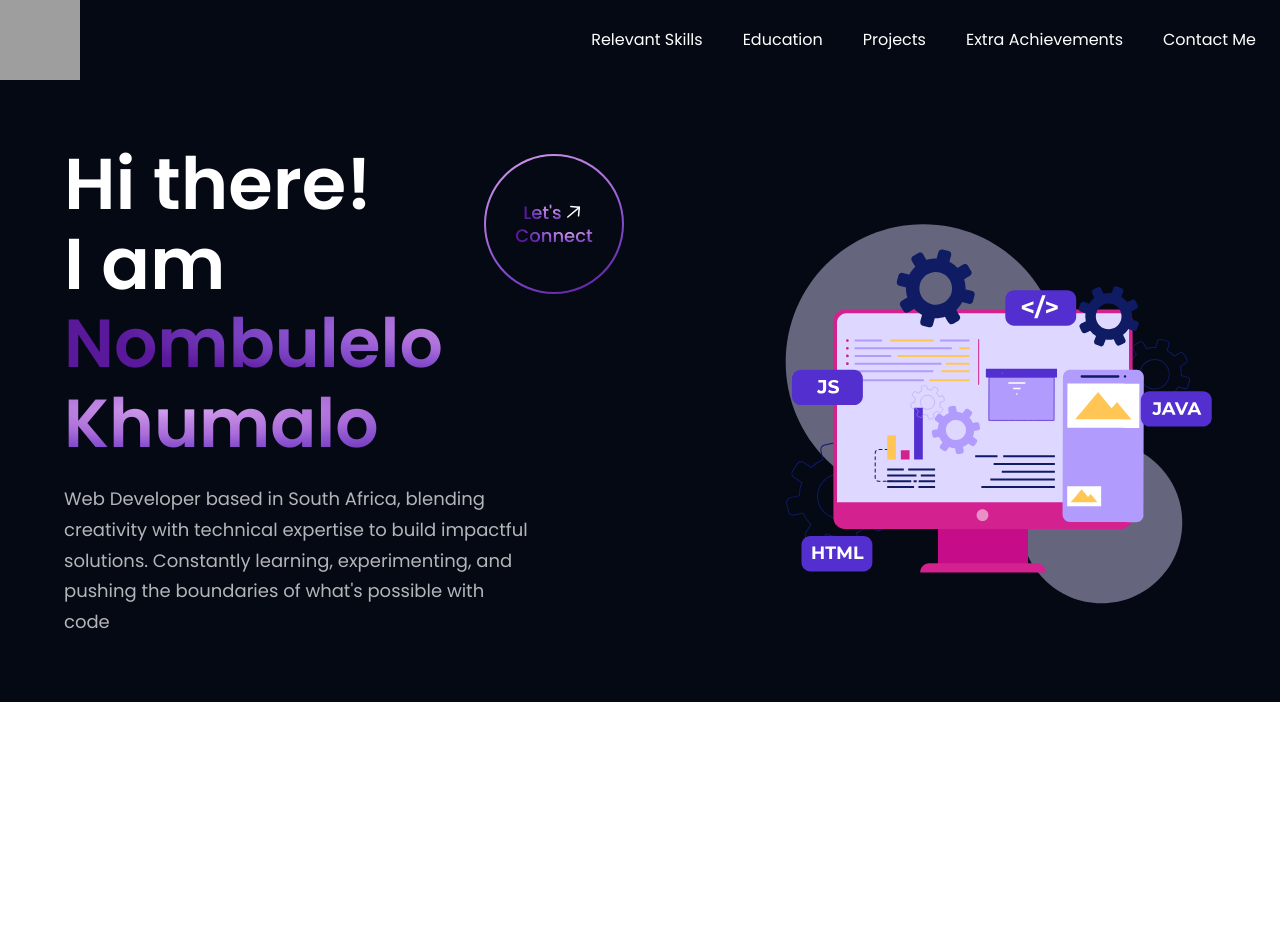
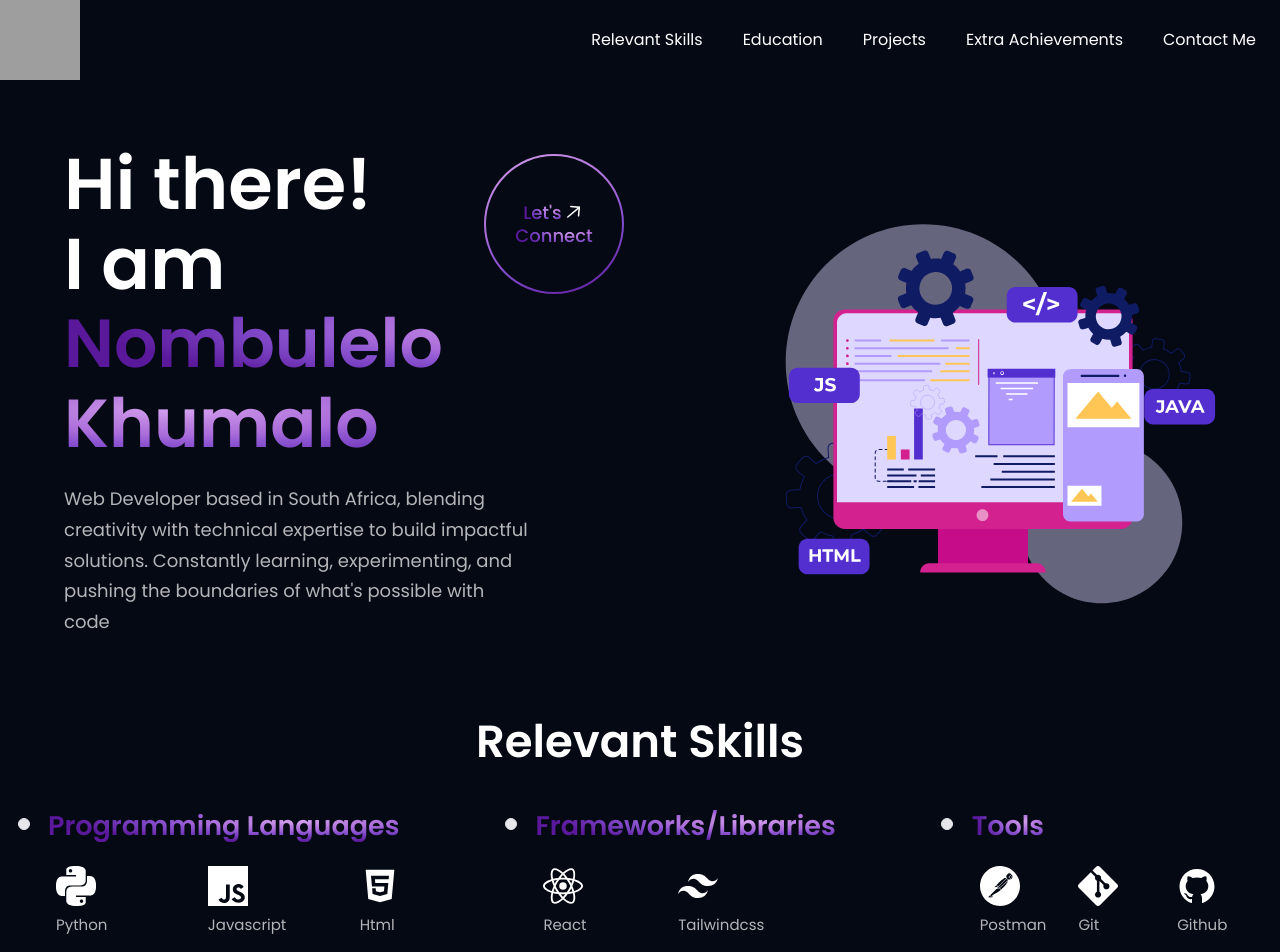
Before and after one commit to Nombulelo-Khumalo/personal-portfolio, a React (Vite) app: page / in a window 1280 px wide. Shown: the top 952 px of the page. Before the commit the page ends 800 px from the top, so only its background shows below. Built offline with nearby package versions, Linux system fonts and the light colour scheme; grey boxes are pictures that could not be loaded.

Commit message:
Added Skills file

```diff
--- a/package.json
+++ b/package.json
@@ -11,6 +11,7 @@
   },
   "dependencies": {
     "axios": "^1.7.9",
+    "framer-motion": "^11.13.1",
     "react": "^18.3.1",
     "react-dom": "^18.3.1",
     "react-icons": "^5.4.0",
--- a/src/App.jsx
+++ b/src/App.jsx
@@ -1,5 +1,6 @@
 import Navbar from "./components/Navbar";
 import Hero from "./components/Hero";
+import Skills from "./components/Skills";
 
 function App() {
   return (
@@ -7,6 +8,7 @@ function App() {
       <div>
         <Navbar />
         <Hero />
+        <Skills />
       </div>
     </div>
   );
--- a/src/assets/index.js
+++ b/src/assets/index.js
@@ -14,6 +14,7 @@ import linkedin from "./linkedin.svg";
 import nomk from "./NK.ico";
 import arrowUp from "./arrow-up.svg";
 
+
 export {
   SCLogo,
   SCBasic,
@@ -29,5 +30,6 @@ export {
   close,
   linkedin,
   nomk,
-  arrowUp
+  arrowUp,
+
 };
--- /dev/null
+++ b/src/components/Skills.jsx
@@ -0,0 +1,66 @@
+import React from "react";
+import { skills } from "../constants";
+import { motion } from "framer-motion";
+
+export const SkillIcon = ({ icon: Icon, name, hoverColor }) => {
+  if (!Icon) {
+    console.error("Icon is not valid!", name);
+    return null;
+  }
+
+  return (
+    <div className="flex flex-col ">
+      <span
+        className={`text-white cursor-pointer text-[30px] sm:text-[40px] hover:text-${hoverColor}`}
+      >
+        <Icon />
+      </span>
+      <p className="font-poppins text-dimWhite text-[12px] sm:text-[15px] mt-2">
+        {name}
+      </p>
+    </div>
+  );
+};
+
+const SkillCard = ({ title, items }) => {
+  return (
+    <motion.div
+      whileInView={{ y: [-20, 0], opacity: [0, 1] }}
+      transition={{ duration: 1 }}
+      className="mt-4 mb-6 border-gray-200 dark:border-gray-700 mx-4"
+    >
+      <div className="relative w-3 h-3 bg-gray-200 rounded-full top-5 right-[6.2px] border dark:border-gray-900 dark:bg-gray-700"></div>
+      <div className="flex flex-row items-center mr mb-6 ml-6 sm:mr-20">
+        <h4 className="font-poppins font-semibold text-[20px] sm:text-[27px] text-gradient leading-[32px]">
+          {title}
+        </h4>
+      </div>
+      <div className="grid grid-cols-3 gap-8 ml-8">
+        {items.map((item) => (
+          <SkillIcon key={item.id} {...item} />
+        ))}
+      </div>
+    </motion.div>
+  );
+};
+
+const Skills = () => {
+  return (
+    <section id="skills" className="mb-2">
+      <h1 className="heading text-center items-center justify-center">
+        Relevant Skills
+      </h1>
+      <div className="flex flex-col justify-evenly w-full items-start">
+        <motion.div
+          className={`ml-2 mb-6 flex flex-col sm:flex-row sm:flex sm:justify-evenly`}
+        >
+          {skills.map((skill) => (
+            <SkillCard key={skill.title} {...skill} />
+          ))}
+        </motion.div>
+      </div>
+    </section>
+  );
+};
+
+export default Skills;
--- a/src/constants/index.js
+++ b/src/constants/index.js
@@ -134,26 +134,31 @@ export const skills = [
         id: "pl-1",
         icon: SiPython,
         name: "Python",
+        hoverColor: "blue-500",
       },
       {
         id: "pl-2",
         icon: SiJavascript,
         name: "Javascript",
+        hoverColor: "yellow-500",
       },
       {
         id: "pl-3",
         icon: AiFillHtml5,
         name: "Html",
+        hoverColor: "orange-500",
       },
       {
         id: "pl-4",
         icon: DiCss3,
         name: "Css",
+        hoverColor: "blue-500",
       },
       {
         id: "pl-5",
         icon: DiJavascript,
         name: "ES6",
+        hoverColor: "primary",
       },
     ],
   },
@@ -169,11 +174,6 @@ export const skills = [
         id: "f-2",
         icon: SiTailwindcss,
         name: "Tailwindcss",
-      },
-      {
-        id: "f-3",
-        icon: "",
-        name: "",
       },
     ],
   },
@@ -210,11 +210,11 @@ export const skills = [
         icon: SiVite,
         name: "ViteJs",
       },
-      {
-        id: "t-7",
-        icon: "",
-        name: "Tkinter",
-      },
+      // {
+      //   id: "t-7",
+      //   icon: "",
+      //   name: "Tkinter",
+      // },
     ],
   },
 ];
--- a/src/index.css
+++ b/src/index.css
@@ -54,6 +54,16 @@
   );
 }
 
+.heading {
+  display: flex;
+  flex: 1;
+  font-family: "poppins", sans-serif;
+  font-weight: 600;
+  font-size: 45px;
+  line-height: 80px;
+  color: white;
+}
+
 .sidebar {
   -webkit-animation: slide-top 0.5s cubic-bezier(0.25, 0.46, 0.45, 0.94) both;
   animation: slide-top 0.5s cubic-bezier(0.25, 0.46, 0.45, 0.94) both;
--- a/src/styles.js
+++ b/src/styles.js
@@ -19,14 +19,17 @@ const styles = {
 };
 
 export const layout = {
-  section: `flex md:flex-row flex-col ${styles.paddingY}`,
+  section: `flex flex-col md:flex-row ${styles.paddingY} justify-center items-start`,
+  // section: `flex md:flex-row flex-col ${styles.paddingY}`,
   sectionReverse: `flex md:flex-row flex-col-reverse ${styles.paddingY}  `,
 
   sectionImgReverse: `flex-1 flex ${styles.flexCenter} md:mr-10 mr-0 md:mt-0 mt-10 relative`,
   sectionImg: `flex-1 flex ${styles.flexCenter} md:ml-10 ml-0 md:mt-0 mt-10 relative`,
   sectionImgReverseEnd: `flex-1 flex ${styles.flexEnd} md:mr-12 ml-4 mb-4 md:mb-0 md:mt-0 mt-10 relative`,
 
-  sectionInfo: `flex-1 ${styles.flexStart} flex-col`,
+  sectionInfo: `flex-1 flex justify-start flex-col`,
+
+  // sectionInfo: `flex-1 ${styles.flexStart} flex-col`,
 };
 
 export default styles;
```
Also changed, not shown: tailwind.config.js (line endings or trailing spaces), 1 other file (tests, documents, lock files or other folders).
